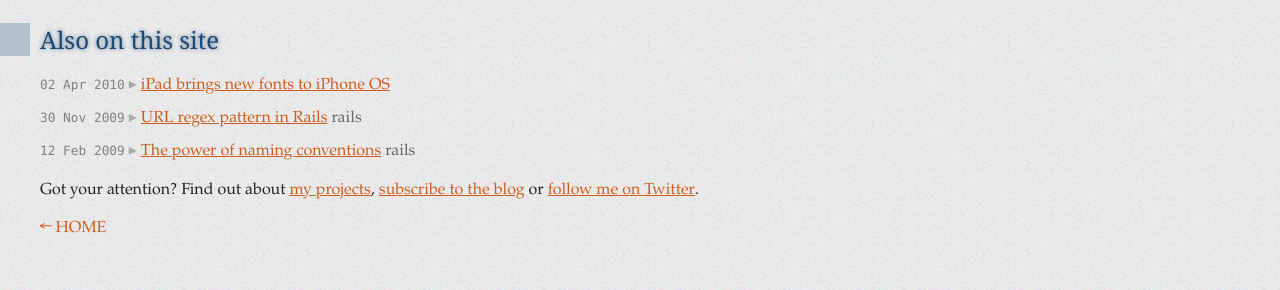
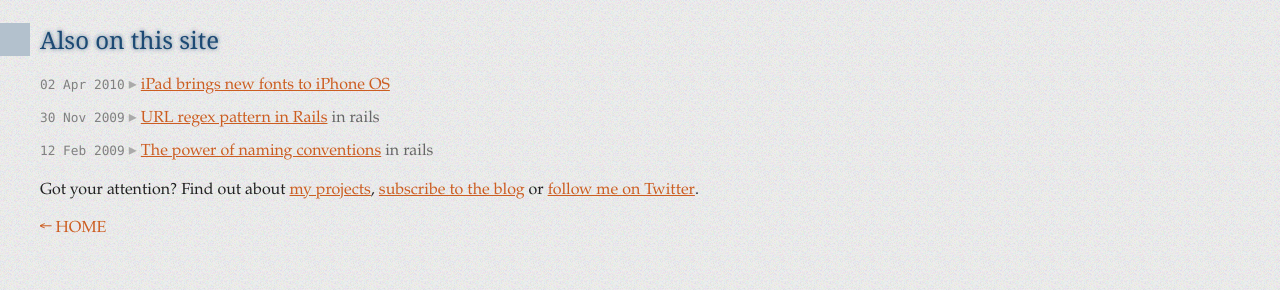
Before and after one commit to mislav/blog, a Jekyll site: the page built from js/_posts/2008-01-28-prototype-cheatsheet.markdown, in a window 1280 px wide. Shown: the part 808-1098 px from the top of the page. Built offline with Jekyll 4.4.1, drawn with Linux system fonts in a browser that asks for light colours; Markdown is read by kramdown in place of the engine named in the settings.

Commit message:
fix category display beside post titles: "in <category>"

```diff
--- a/_layouts/post.html
+++ b/_layouts/post.html
@@ -20,7 +20,7 @@ layout: page
       <li>
         <span class="date">{{ post.date | date_to_string }}</span>
         ▸ <a href="{{ post.url }}">{{ post.title }}</a>
-        <span class="categories">{{ post.categories | array_to_sentence_string }}</span>
+        {% if post.categories != empty %}<span class="categories">in {{ post.categories | array_to_sentence_string }}</span>{% endif %}
       </li>
     {% endfor %}
   </ol>
```
